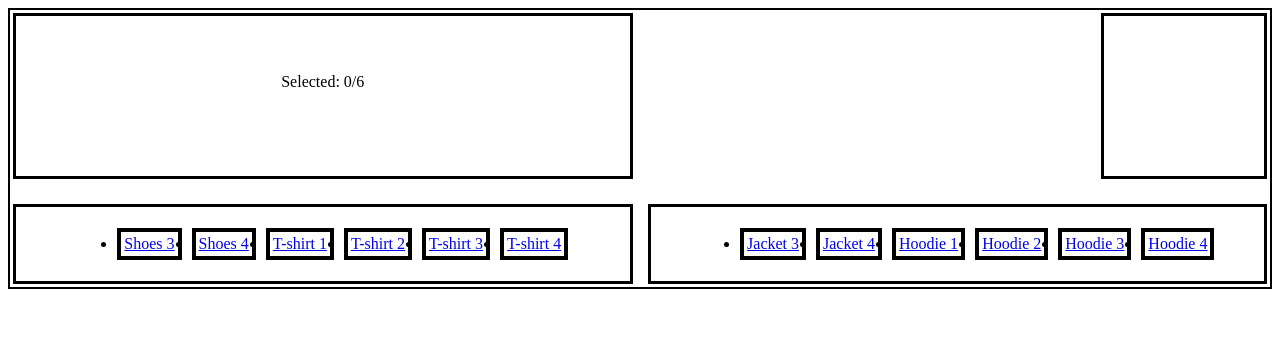
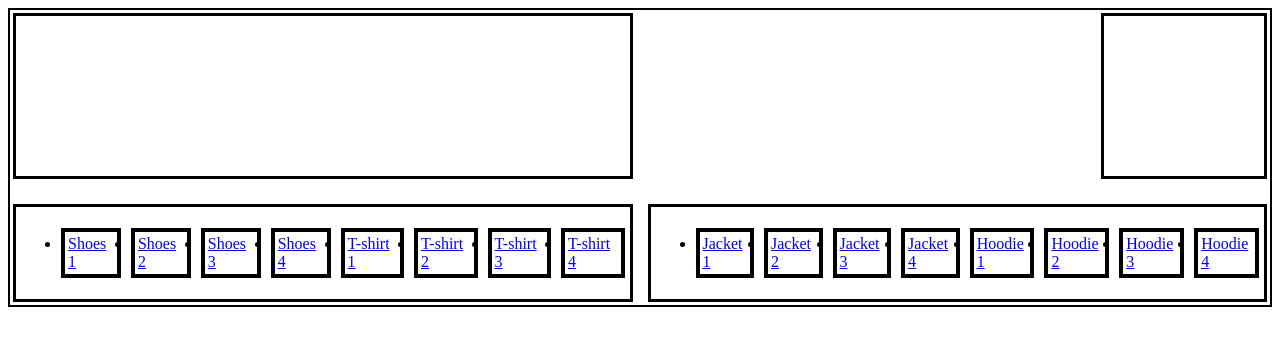
Before and after one commit to yankvasya/test-task-frontend, a Vue app: page / in a window 1280 px wide. Shown: the top 346 px of the page. Built offline with nearby package versions, Linux system fonts and the light colour scheme; the HTML template or start-up script is replaced by a standard one.

Commit message:
fix: maxLimit ? sliced array : default array

```diff
--- a/src/App.vue
+++ b/src/App.vue
@@ -1,10 +1,6 @@
 <template>
   <div class="wrapper">
-    <CustomList
-      :list="selectedItems"
-      :maxLimit="limitSelectedItems"
-      @update:element="changeSelectedItems"
-    />
+    <CustomList :list="selectedItems" @update:element="changeSelectedItems" />
     <CustomSelected :item="selectedItem" @delete:element="deleteSelectedItem" />
     <CustomList :list="left" @update:element="addSelectedItems" />
     <CustomList :list="right" @update:element="changeSelectedItem" />
@@ -90,13 +86,13 @@ const selectedItems = ref([]);
 const addSelectedItems = (value) => {
   if (selectedItems.value.length >= limitSelectedItems) {
     // удаление первого товара
-    selectedItems.value.shift();
+    // selectedItems.value.shift();
   }
   selectedItems.value.push(value);
 
   // если нужно запретить добавление элементов при переполнении лимита, заменить на:
   // if (selectedItems.value.length < limitSelectedItems) {
-  // selectedItems.value.push(value);
+  selectedItems.value.push(value);
   // }
 };
 const changeSelectedItems = (value) => {
--- a/src/components/CustomList.vue
+++ b/src/components/CustomList.vue
@@ -1,7 +1,7 @@
 <template>
   <div class="container">
     <ul class="list">
-      <li v-for="e of slicedArray" :key="e.key" class="list__element">
+      <li v-for="e of currentArray" :key="e.key" class="list__element">
         <CustomElement :element="e" @update:element="updateElement" />
       </li>
     </ul>
@@ -29,7 +29,12 @@ const { list, maxLimit } = defineProps({
 const emit = defineEmits(["update:element"]);
 
 // slicedArray, можно использовать для принудительного изменения длины массива
-const slicedArray = computed(() => list.slice(-6));
+const slicedArray = computed(() => list.slice(-1 * maxLimit));
+
+const currentArray = maxLimit ? slicedArray : list;
+
+console.log(currentArray);
+console.log(maxLimit);
 
 const updateElement = (e) => emit("update:element", e);
 </script>
```
